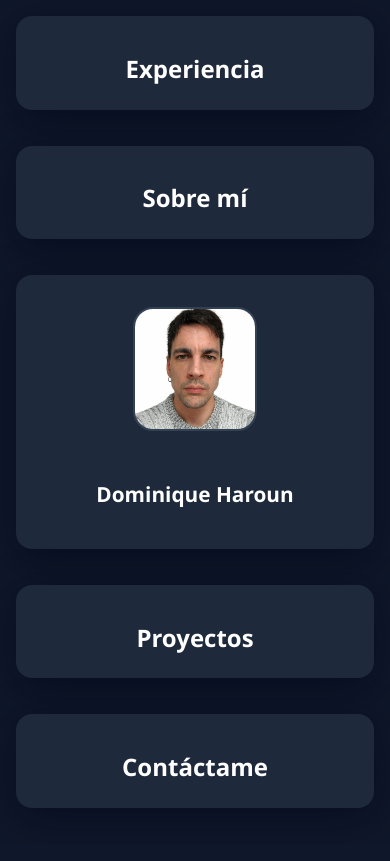
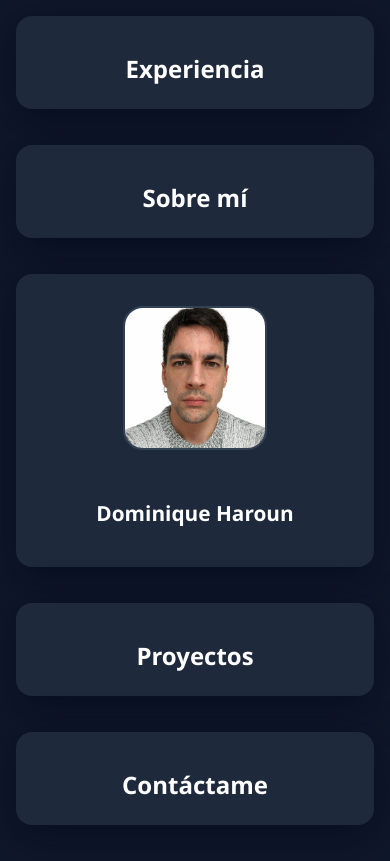
Before and after one commit to HarounDominique/cv, an Angular app: page / in a window 390 px wide. Built offline with nearby package versions, Linux system fonts and the light colour scheme.

Commit message:
implementing expanded profile img

```diff
--- a/src/app.html
+++ b/src/app.html
@@ -94,7 +94,13 @@
     (click)="open('perfil')"
   >
     <div class="profile-preview">
-      <img src="assets/img/perfil.png" alt="Foto de perfil" class="profile-image">
+      <img
+        src="assets/img/perfil.png"
+        alt="Foto de perfil"
+        class="profile-image"
+        [class.image-zoomed]="zoomed"
+        (click)="toggleZoom($event)"
+      >
       <h2 class="profile-name">Dominique Haroun</h2>
     </div>
 
--- a/src/app.ts
+++ b/src/app.ts
@@ -6,23 +6,52 @@ import { CommonModule } from '@angular/common';
   standalone: true,
   imports: [CommonModule],
   templateUrl: './app.html',
-  styleUrl: './app.scss'
+  styleUrls: ['./app.scss'] // corregido: styleUrls en plural
 })
 export class App {
   active: Section | null = null;
+  activeExperience: string | null = null;
 
-  activeExperience: string | null = null;
+  // Control del zoom de la imagen de perfil
+  zoomed = false;
+
+  // Lógica de toggle al hacer click en la imagen
+  toggleZoom(event: Event) {
+    event.stopPropagation();
+    if (window.innerWidth > 900) {
+      this.zoomed = !this.zoomed;
+    }
+  }
+
+  // Método que abre o cierra la card
+  open(card: Section) {
+    if (this.active === card) {
+      // Cerramos la card
+      this.active = null;
+
+      // Si cerramos la card de perfil, reseteamos el zoom
+      if (card === 'perfil') {
+        this.zoomed = false;
+      }
+    } else {
+      // Abrimos la nueva card
+      this.active = card;
+
+      // Reseteamos el zoom si abrimos otra card que no sea perfil
+      if (card !== 'perfil') {
+        this.zoomed = false;
+      }
+    }
+  }
 
   toggleExperience(id: string) {
     this.activeExperience = this.activeExperience === id ? null : id;
   }
 
-  open(section: Section) {
-    this.active = this.active === section ? null : section;
-  }
-
   close() {
     this.active = null;
+    // Si cerramos cualquier card, reseteamos el zoom de perfil
+    this.zoomed = false;
   }
 
   get activeTitle(): string {
--- a/src/styles.css
+++ b/src/styles.css
@@ -286,3 +286,54 @@ body {
   margin-left: auto;
   margin-right: auto;
 }
+
+/* PERFIL centrado solo cuando está expandido */
+.card--perfil.expanded {
+  display: flex;
+  flex-direction: column;
+  align-items: center;
+}
+
+/* Centrar imagen + nombre */
+.card--perfil.expanded .profile-preview {
+  display: flex;
+  flex-direction: column;
+  align-items: center;
+  text-align: center;
+}
+
+/* Centrar contenido inferior */
+.card--perfil.expanded .card-content {
+  text-align: center;
+  align-items: center;
+}
+
+/* Imagen base (manteniendo bordes del bento) */
+.profile-image {
+  width: 140px;
+  height: 140px;
+  object-fit: cover;
+  border-radius: 20px; /* mismo estilo que la card */
+  cursor: pointer;
+
+  transition:
+    transform 0.4s cubic-bezier(0.22,1,0.36,1),
+    top 0.4s ease,
+    left 0.4s ease,
+    box-shadow 0.4s ease;
+
+  /* posición relativa para poder animar */
+  position: relative;
+}
+
+/* Zoom cuando la card está expandida */
+.card--perfil.expanded .profile-image.image-zoomed {
+  position: absolute; /* flota dentro de la card */
+  top: 50%;           /* centro vertical */
+  left: 50%;          /* centro horizontal */
+  transform: translate(-50%, -50%) scale(2); /* centrado perfecto y escalado */
+  z-index: 10;
+  box-shadow: 0 25px 60px rgba(0,0,0,0.4);
+  width: auto;        /* mantiene proporción original al escalar */
+  height: 50%;        /* ocupa ~50% del alto de la card expandida */
+}
```
